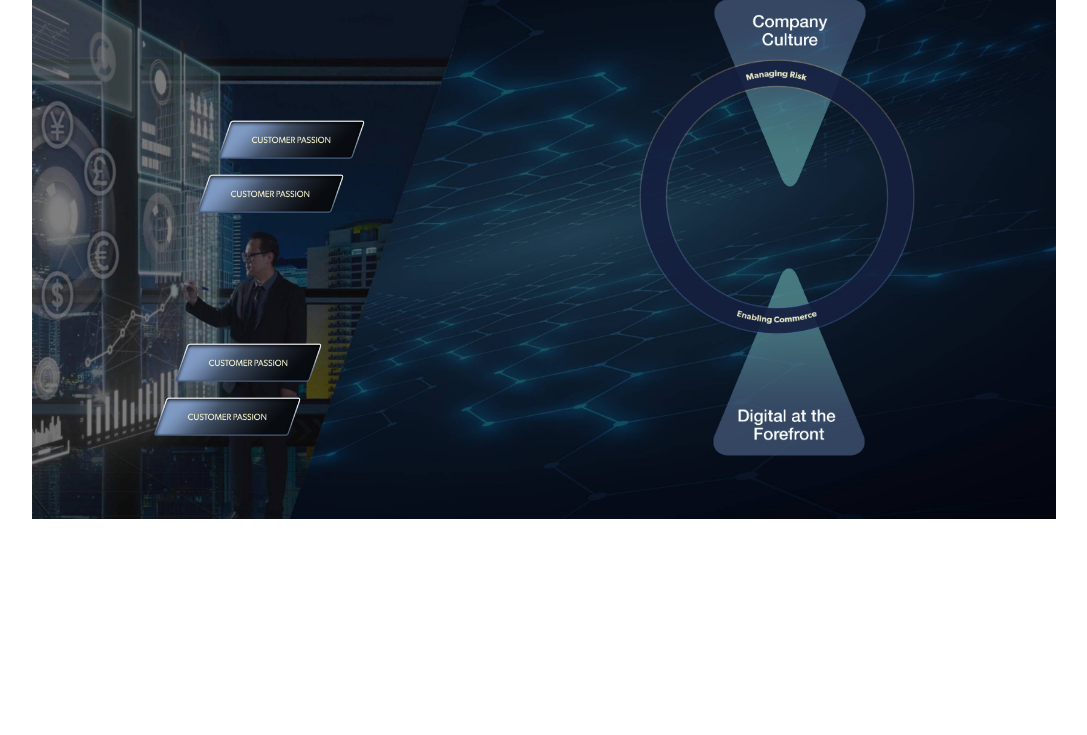
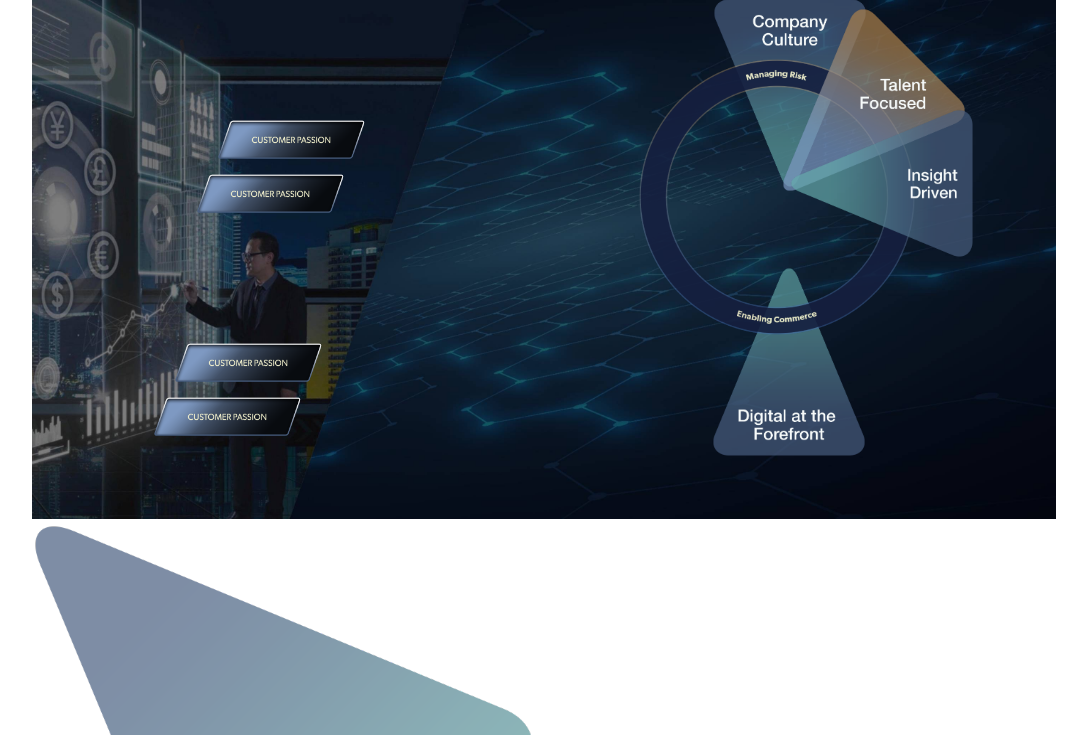
Before and after one commit to tatyanakarlen/NTT-Data-assesment, a plain HTML site: page NTTDataAssesment/index2.html in a window 1280 px wide. Shown: the part 65-800 px from the top of the page, without its empty margins (96-1183 px from the left). Drawn offline with Linux system fonts and the light colour scheme.

Commit message:
more rings

```diff
--- a/NTTDataAssesment/index2.html
+++ b/NTTDataAssesment/index2.html
@@ -36,6 +36,12 @@
       <img id="ring" class='right-side-assets' src="images/text-ring.png">
       <img id="pie-company-culture" class='right-side-assets' src="images/pie-company-culture.png">
       <img id="pie-digital-forefront" class='right-side-assets' src="images/pie-digital-forefront.png">
+      <img id="pie-talent-focused" class='right-side-assets' src="images/pie-talent-focused.png">
+      <img id="pie-insight-driven" class='right-side-assets' src="images/pie-insight-driven.png">
+      <img id="pie-innovative" class='right-side-assets' src="images/pie-innovative.png">
+
+
+
     </div>
 
 </section>
--- a/NTTDataAssesment/styles2.css
+++ b/NTTDataAssesment/styles2.css
@@ -85,3 +85,21 @@
     width: 15%;
     right: 190px;
 }
+
+#pie-talent-focused {
+    width: 18%;
+    top: 65px;
+    right: 90px;
+    z-index: 9;
+}
+
+#pie-insight-driven {
+    width: 18%;
+    top: 166px;
+    right: 82px;
+    z-index: 9;
+}
+
+#pie-innovative {
+
+}
```
Also changed, not shown: NTTDataAssesment/images/pie-innovative.png (added), NTTDataAssesment/images/pie-insight-driven.png (added), NTTDataAssesment/images/pie-talent-focused.png (added), NTTDataAssesment/images/text-balls.png (added), pie-innovative.png (added), pie-insight-driven.png (added), pie-talent-focused.png (added), text-balls.png (added), 2 other files.
